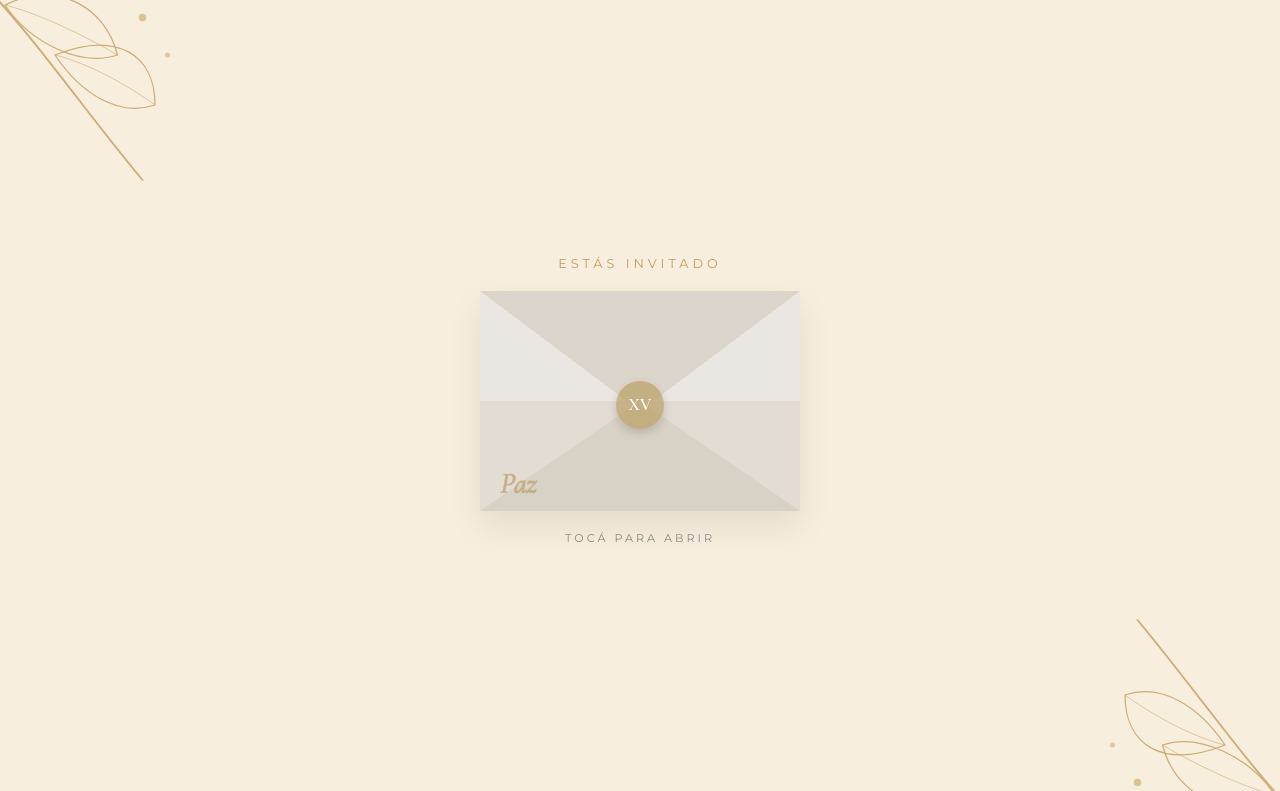
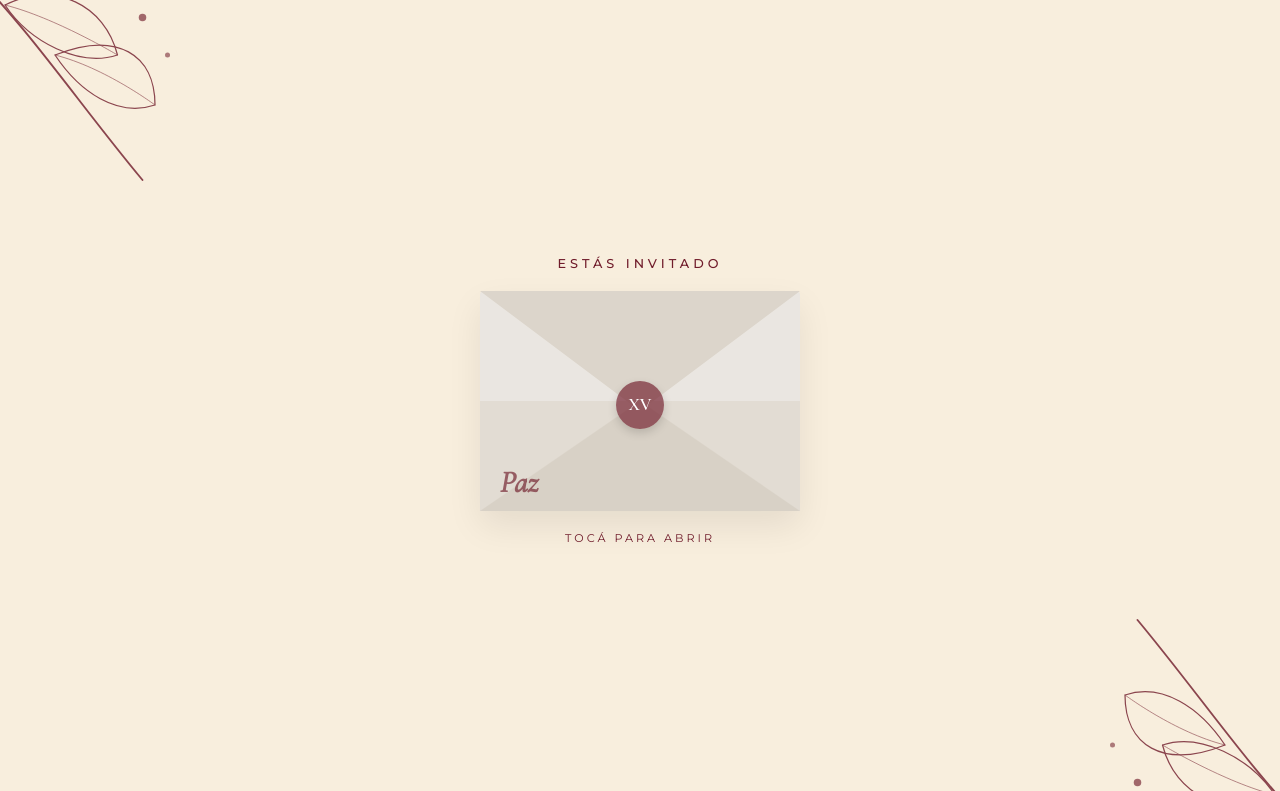
Before and after one commit to aqqAlex/tarjeta-xv, a plain HTML site: page index.html in a window 1280 px wide. Shown: the top 791 px of the page. Drawn offline with nearby package versions, Linux system fonts and the light colour scheme.

Commit message:
change the decorative background of the envelope

```diff
--- a/index.html
+++ b/index.html
@@ -17,35 +17,35 @@
 </head>
 <body>
 
-<<!-- PANTALLA SOBRE INTERACTIVO (COVER) -->
+<!-- PANTALLA SOBRE INTERACTIVO (COVER) -->
 <div id="sobre-overlay" class="sobre-overlay">
 
   <!-- Ramita Botánica - Arriba Izquierda -->
 <svg class="decoracion-svg top-left" viewBox="0 0 200 200" xmlns="http://www.w3.org/2000/svg">
-    <g stroke="#c49c5e" fill="none" stroke-linecap="round" stroke-linejoin="round">
+  <g stroke="#701c2b" fill="none" stroke-linecap="round" stroke-linejoin="round">
     <path d="M-10,-10 C 40,40 80,100 130,160" stroke-width="1.5"/>
     <path d="M 20,20 C 60,0 100,20 110,60 C 80,70 40,50 20,20" stroke-width="1"/>
     <path d="M 60,60 C 110,40 140,60 140,100 C 110,110 80,90 60,60" stroke-width="1"/>
     <path d="M 20,20 C 60,30 110,60 110,60" stroke-width="0.5"/>
     <path d="M 60,60 C 100,70 140,100 140,100" stroke-width="0.5"/>
   </g>
-    <circle cx="130" cy="30" r="3" fill="#c49c5e" opacity="0.7"/>
-    <circle cx="150" cy="60" r="2" fill="#c49c5e" opacity="0.6"/>
-    <circle cx="100" cy="10" r="1.5" fill="#c49c5e" opacity="0.8"/>
+  <circle cx="130" cy="30" r="3" fill="#701c2b" opacity="0.8"/>
+  <circle cx="150" cy="60" r="2" fill="#701c2b" opacity="0.7"/>
+  <circle cx="100" cy="10" r="1.5" fill="#701c2b" opacity="0.9"/>
 </svg>
 
   <!-- Ramita Botánica - Abajo Derecha -->
 <svg class="decoracion-svg bottom-right" viewBox="0 0 200 200" xmlns="http://www.w3.org/2000/svg">
-    <g stroke="#c49c5e" fill="none" stroke-linecap="round" stroke-linejoin="round">
+  <g stroke="#701c2b" fill="none" stroke-linecap="round" stroke-linejoin="round">
     <path d="M210,210 C 160,160 120,100 70,40" stroke-width="1.5"/>
     <path d="M 180,180 C 140,200 100,180 90,140 C 120,130 160,150 180,180" stroke-width="1"/>
     <path d="M 140,140 C 90,160 60,140 60,100 C 90,90 120,110 140,140" stroke-width="1"/>
     <path d="M 180,180 C 140,170 90,140 90,140" stroke-width="0.5"/>
     <path d="M 140,140 C 100,130 60,100 60,100" stroke-width="0.5"/>
   </g>
-    <circle cx="70" cy="170" r="3" fill="#c49c5e" opacity="0.7"/>
-    <circle cx="50" cy="140" r="2" fill="#c49c5e" opacity="0.6"/>
-    <circle cx="100" cy="190" r="1.5" fill="#c49c5e" opacity="0.8"/>
+  <circle cx="70" cy="170" r="3" fill="#701c2b" opacity="0.8"/>
+  <circle cx="50" cy="140" r="2" fill="#701c2b" opacity="0.7"/>
+  <circle cx="100" cy="190" r="1.5" fill="#701c2b" opacity="0.9"/>
 </svg>
 
   <div class="sobre-layout">
--- a/styles.css
+++ b/styles.css
@@ -231,7 +231,8 @@ input[type="text"]:focus, select:focus {
 .sobre-sub {
   font-size: 0.8rem;
   letter-spacing: 4px;
-  color: #c49c5e; /* <--- Tono dorado */
+  color: #701c2b; /* Bordó elegante */
+  font-weight: 500;
   text-transform: uppercase;
 }
 
@@ -295,7 +296,7 @@ input[type="text"]:focus, select:focus {
   transform: translateX(-50%);
   width: 48px;
   height: 48px;
-  background-color: #b89c5ea7;
+  background-color: #701c2ba9;
   color: #fff;
   border-radius: 50%;
   display: flex;
@@ -313,11 +314,11 @@ input[type="text"]:focus, select:focus {
 .sobre-nombre-sobre {
   position: absolute;
   bottom: 12px;
-  left: 20px; /* Ubicación exacta en la esquina inferior izquierda */
+  left: 20px;
   font-family: 'Cormorant Garamond', serif;
-  font-size: 1.8rem;
+  font-size: 1.9rem;
   font-style: italic;
-  color: #b89c5ea7;
+  color: #701c2ba9; /* Bordó elegante */
   z-index: 5;
   line-height: 1;
 }
@@ -326,7 +327,7 @@ input[type="text"]:focus, select:focus {
 .sobre-tap {
   font-size: 0.7rem;
   letter-spacing: 3px;
-  color: #888;
+  color: #701c2b; /* Bordó elegante */
   animation: titilar 2s infinite;
 }
 
```
Lines whose indentation alone changed are shown as unchanged.
